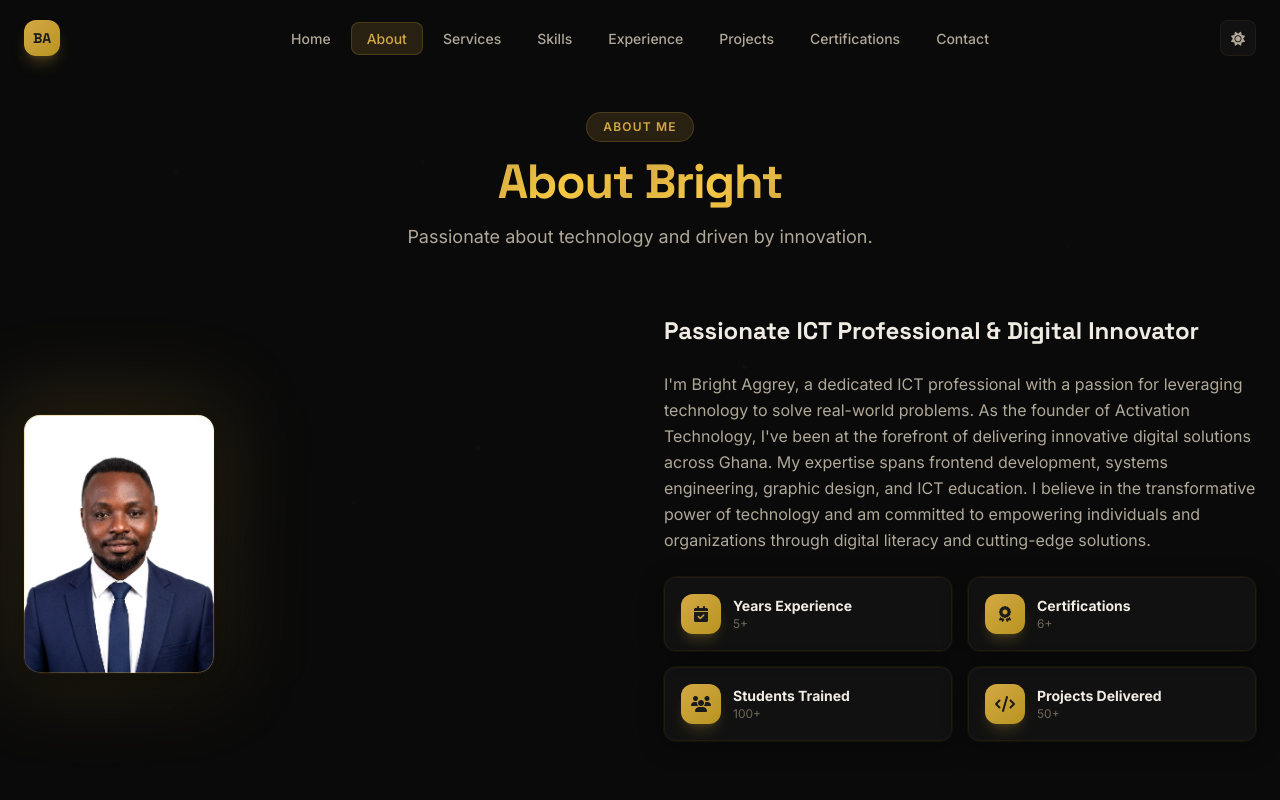
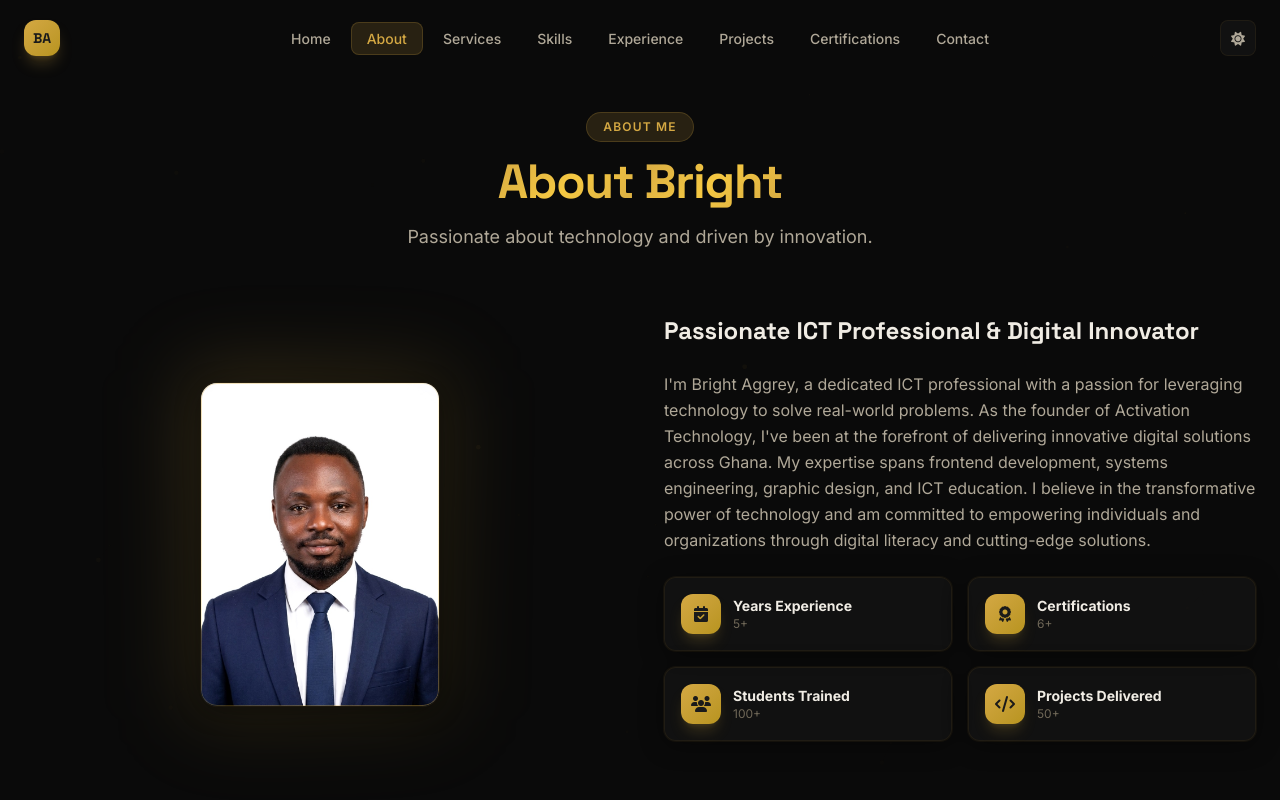
Before and after one commit to stg246/Bright-Portfolio, a Next.js app: page /about in a window 1280 px wide. Shown: the top 800 px of the page. Built offline with nearby package versions, Linux system fonts and the light colour scheme.

Commit message:
fix: increase about profile image by 25% and center in column

```diff
--- a/src/app/about/AboutClient.tsx
+++ b/src/app/about/AboutClient.tsx
@@ -19,8 +19,8 @@ export default function AboutClient() {
         <SectionTitle label="About Me" title="About Bright" description="Passionate about technology and driven by innovation." />
 
         <div className="grid grid-cols-1 lg:grid-cols-2 gap-12 items-center mb-24">
-          <motion.div initial={{ opacity: 0, x: -40 }} animate={{ opacity: 1, x: 0 }} transition={{ duration: 0.7 }} className="flex justify-center lg:justify-start">
-            <div className="relative w-[170px] sm:w-[190px]">
+          <motion.div initial={{ opacity: 0, x: -40 }} animate={{ opacity: 1, x: 0 }} transition={{ duration: 0.7 }} className="flex justify-center">
+            <div className="relative w-[213px] sm:w-[238px]">
               <div className="absolute -inset-4 bg-gradient-to-br from-[#d4a843]/20 to-[#b8941f]/10 rounded-3xl blur-2xl" />
               <div className="relative card-base rounded-2xl overflow-hidden gradient-border">
                 <img src="/images/profile.jpg" alt="Bright Aggrey" className="w-full h-auto object-cover" width={320} height={434} />
```
